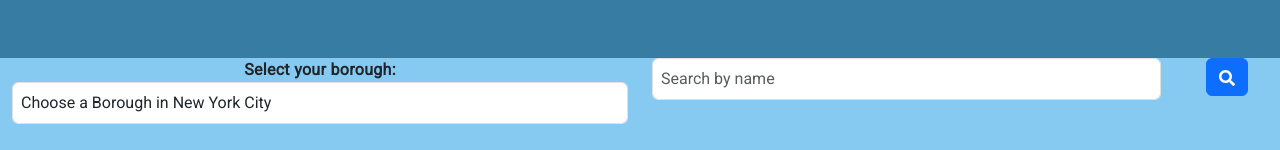
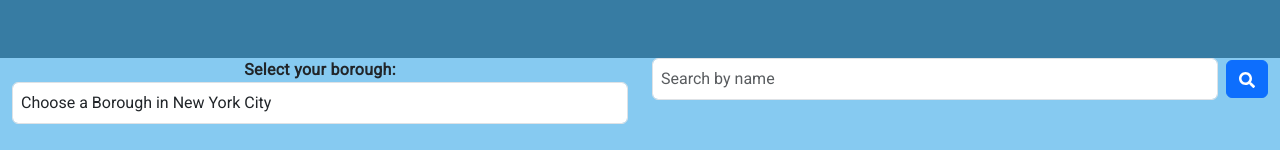
Before and after one commit to SangunPark96/Hack-A-Thon-Team-4, a React (Create React App) app in the folder Access _ hackathon/: page /council in a window 1280 px wide. Shown: the part 155-305 px from the top of the page. Built offline with nearby package versions, Linux system fonts and the light colour scheme; no server answers.

Commit message:
edit council.css

```diff
--- a/Access _ hackathon/src/components/CityCouncil.js
+++ b/Access _ hackathon/src/components/CityCouncil.js
@@ -65,8 +65,8 @@
           </select>
         </div>
         <div className="col-md-6">
-          <div className="row justify-content-center">
-            <div className="col-md-10">
+          <div className="d-flex justify-content-center align-items-center"> {/* Use d-flex and align-items-center */}
+            <div className="flex-grow-1"> {/* Use flex-grow-1 to expand the search input */}
               <input
                 type="text"
                 className="form-control"
@@ -75,7 +75,7 @@
                 onChange={(e) => setSearchTerm(e.target.value)}
               />
             </div>
-            <div className="col-md-2">
+            <div className="ms-2"> {/* Use ms-2 to add margin to the search icon */}
               <button className="btn btn-primary" onClick={handleSearch}>
                 <FaSearch />
               </button>
```
